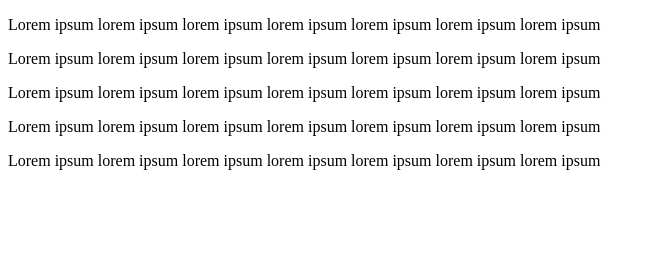
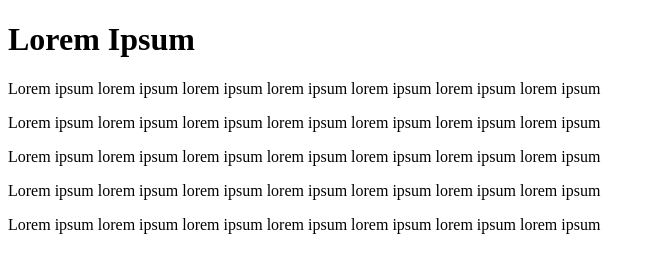
Before and after one commit to dynamo3/basic-css-selectors, a plain HTML site: page index.html in a window 1280 px wide. Shown: the whole page, without its empty margins (0-656 px from the left). Drawn offline with Linux system fonts and the light colour scheme.

Commit message:
added h1 element

```diff
--- a/index.html
+++ b/index.html
@@ -8,6 +8,7 @@
 
 	<div class="foo">
 		<div id="bar">
+			<h1>Lorem Ipsum</h1>
 			<p>Lorem ipsum lorem ipsum lorem ipsum lorem ipsum lorem ipsum lorem ipsum lorem ipsum</p>
 			<p class="other-text">Lorem ipsum lorem ipsum lorem ipsum lorem ipsum lorem ipsum lorem ipsum lorem ipsum</p>
 		</div>
```
